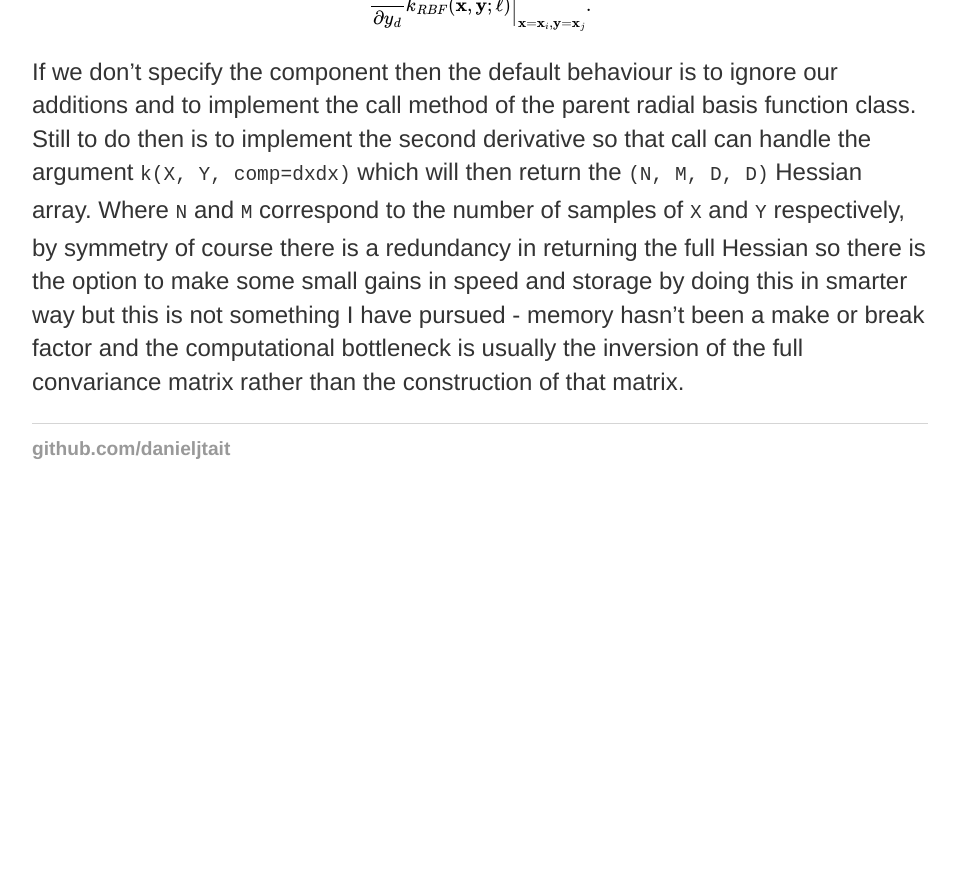
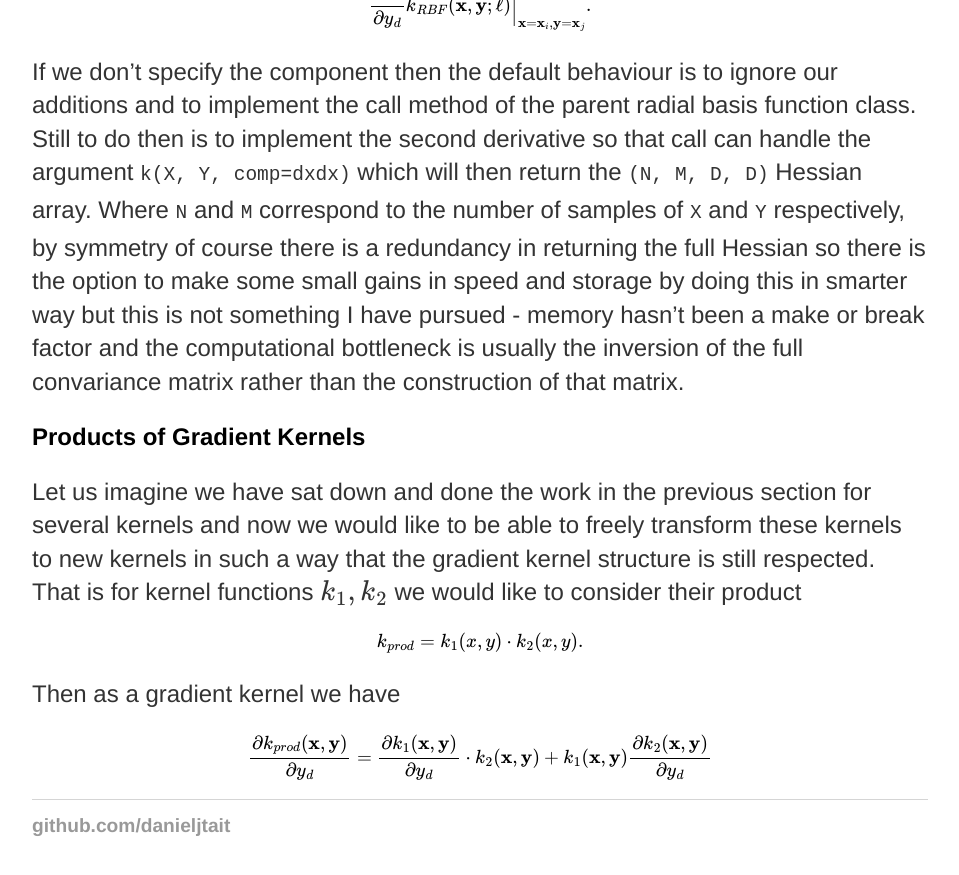
Before and after one commit to danieljtait/danieljtait.github.io, a Jekyll site: the page built from _posts/2018-07-11-pydygpsklearn.md, in a window 1280 px wide and 900 px high, scrolled down 3444 px. Shown: the top 875 px of the window, without its empty margins (160-1119 px from the left). Built offline with Jekyll 4.4.1, drawn with Linux system fonts in a browser that asks for light colours; formulas are drawn with MathJax 3; before the commit the page ends 3967 px from its top, so only the background shows below that.

Commit message:
putting blog posts back

```diff
--- a/_posts/2018-07-11-pydygpsklearn.md
+++ b/_posts/2018-07-11-pydygpsklearn.md
@@ -93,3 +93,17 @@ $$
 $$
 
 If we don't specify the component then the default behaviour is to ignore our additions and to implement the call method of the parent radial basis function class. Still to do then is to implement the second derivative so that call can handle the argument `k(X, Y, comp=dxdx)` which will then return the `(N, M, D, D)` Hessian array. Where `N` and `M` correspond to the number of samples of `X` and `Y` respectively, by symmetry of course there is a redundancy in returning the full Hessian so there is the option to make some small gains in speed and storage by doing this in smarter way but this is not something I have pursued - memory hasn't been a make or break factor and the computational bottleneck is usually the inversion of the full convariance matrix rather than the construction of that matrix.
+
+## Products of Gradient Kernels
+
+Let us imagine we have sat down and done the work in the previous section for several kernels and now we would like to be able to freely transform these kernels to new kernels in such a way that the gradient kernel structure is still respected. That is for kernel functions \\(k_1, k_2\\) we would like to consider their product
+
+$$
+k_{prod} = k_1(x, y) \cdot k_2(x, y).
+$$
+
+Then as a gradient kernel we have
+
+$$
+\frac{\partial k_{prod}(\mathbf{x}, \mathbf{y})}{\partial y_d} = \frac{\partial k_1(\mathbf{x},\mathbf{y})}{\partial y_d} \cdot k_2(\mathbf{x}, \mathbf{y}) + k_1(\mathbf{x}, \mathbf{y})\frac{\partial k_2(\mathbf{x}, \mathbf{y})}{\partial y_d}
+$$
```
